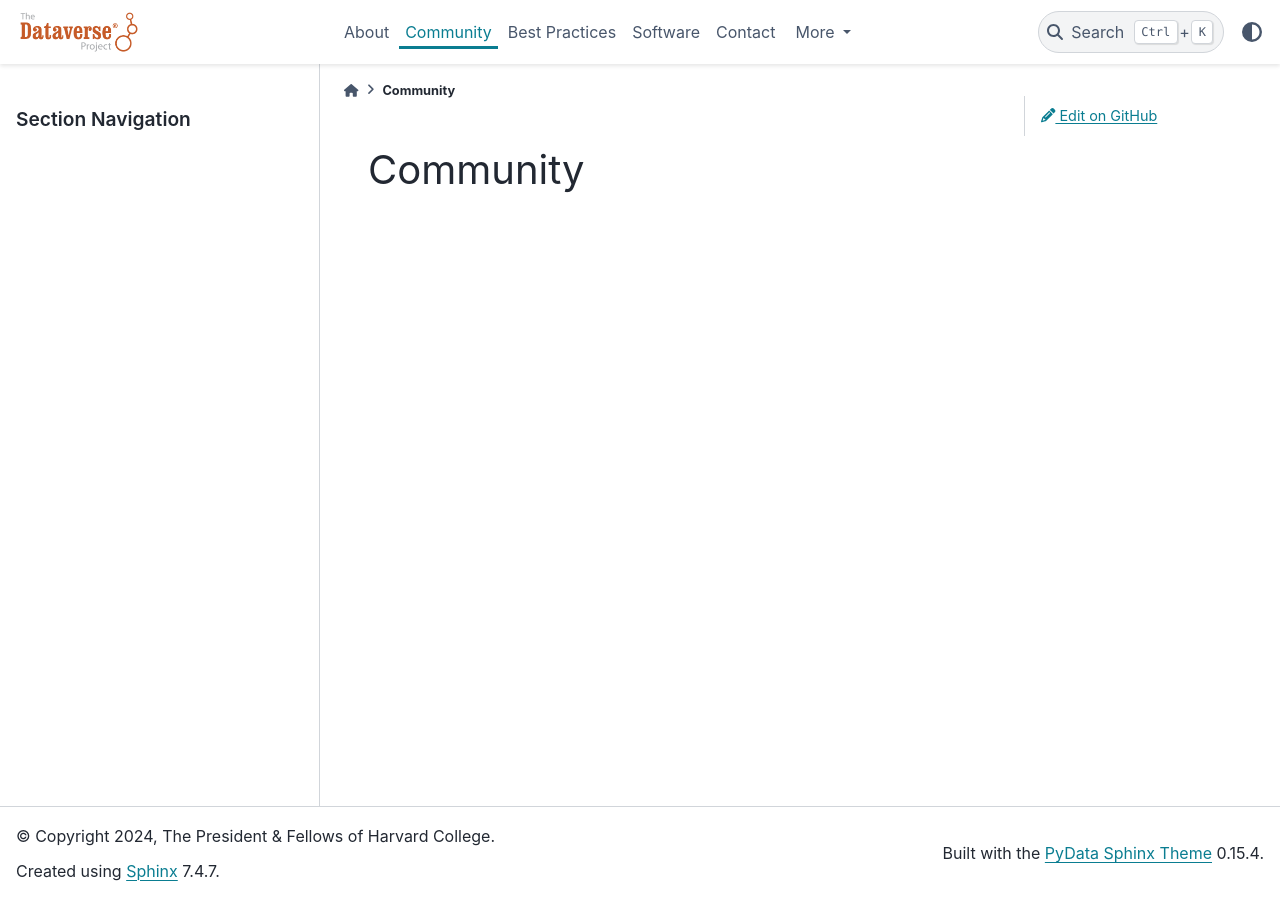
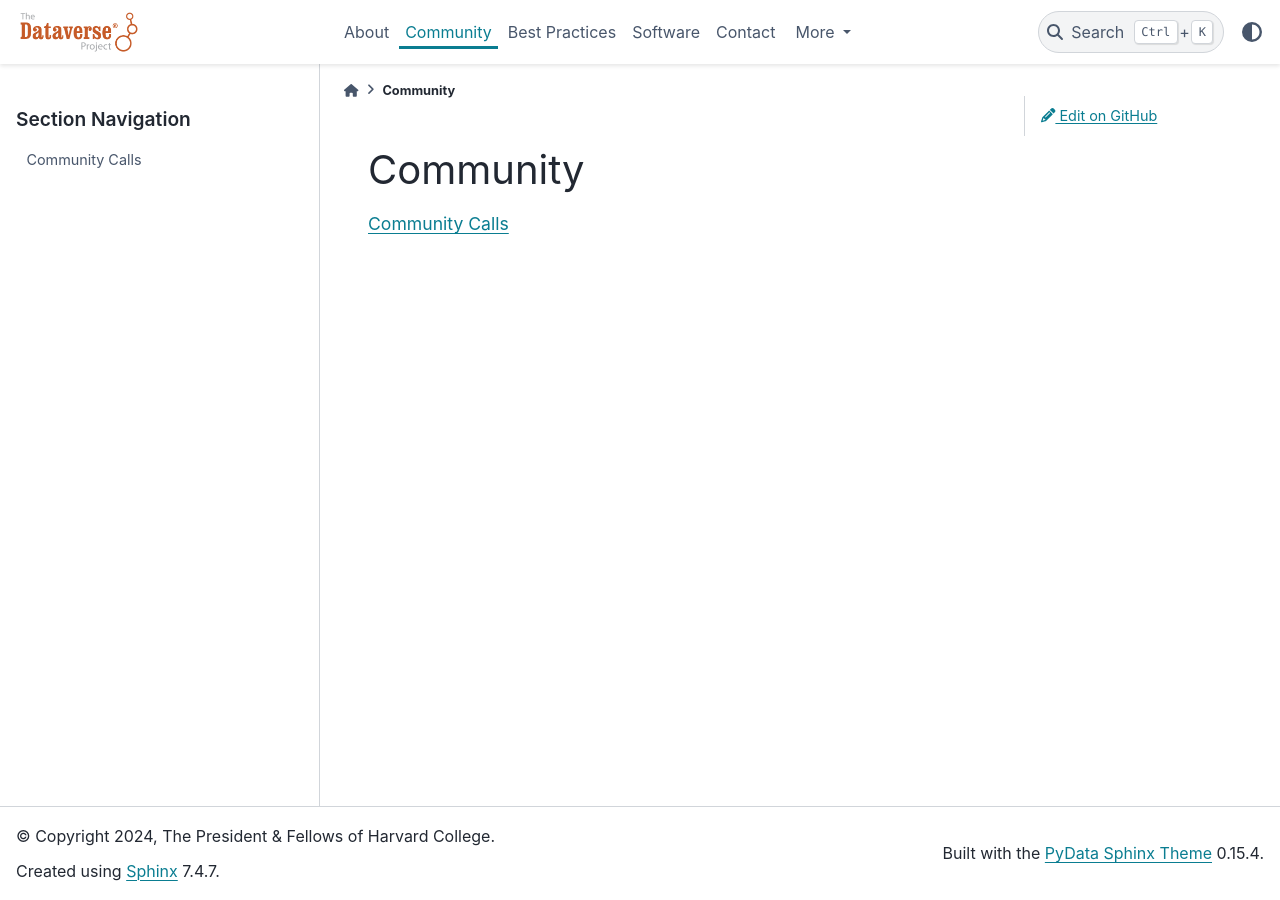
Before and after one commit to IQSS/sphinx.dataverse.org, a Sphinx documentation site: the page built from source/community/index.md, in a window 1280 px wide. Built offline with Sphinx 7.4.7 and the PyData theme 0.15.4, drawn with Linux system fonts in a browser that asks for light colours.

````diff
--- /dev/null
+++ b/source/community/calls/index.md
@@ -0,0 +1 @@
+# Community Calls
--- a/source/community/index.md
+++ b/source/community/index.md
@@ -1 +1,5 @@
 # Community
+
+```{toctree}
+calls/index.md
+```
````
